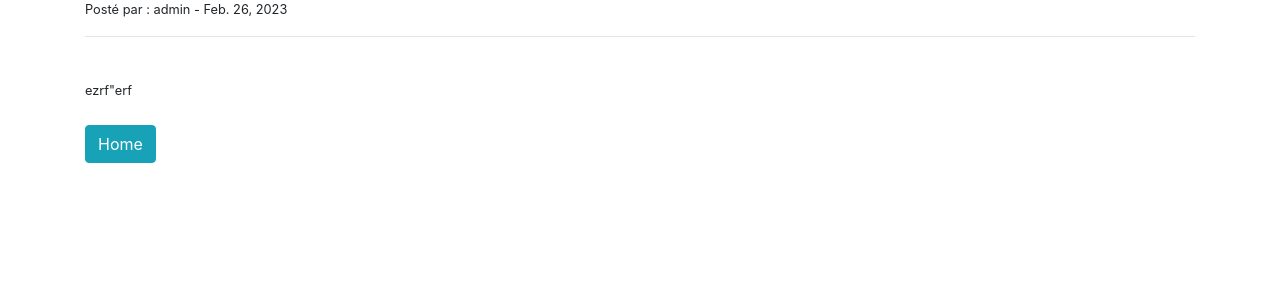
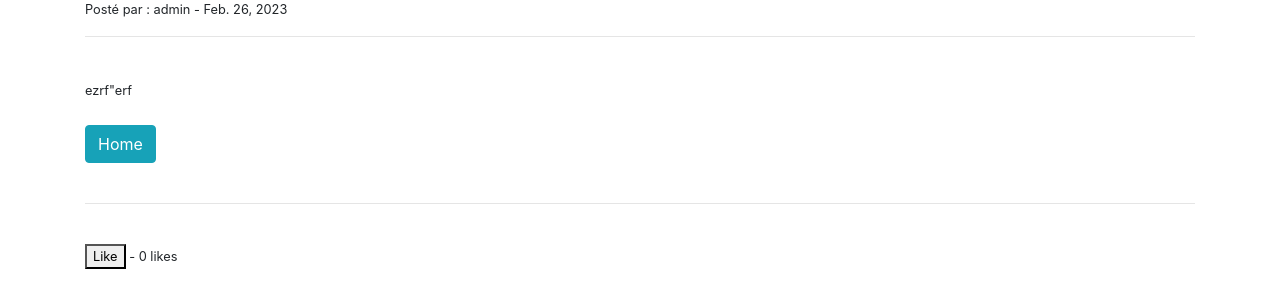
Before and after one commit to Myriuss/Plateforme_resume, a Django app: page /post/6 in a window 1280 px wide. Shown: the part 140-448 px from the top of the page. Run offline with Django 4.2, Linux system fonts and the light colour scheme; data comes from the database, SQL or seed files in the repository; both versions use the stored data as it was after the commit.

Commit message:
:sparkles: like button added

```diff
--- a/blog/LeBlog/models.py
+++ b/blog/LeBlog/models.py
@@ -20,6 +20,10 @@ class Post(models.Model):
         body = models.TextField()
         post_date = models.DateField(auto_now_add=True)
         categorie = models.CharField(max_length=255)
+        likes = models.ManyToManyField(User, related_name='resumee')
+
+        def total_likes(self):
+                return self.likes.count()
 
         def __str__(self):
             return self.title + ' | ' + str(self.author)
--- a/blog/LeBlog/templates/post_details.html
+++ b/blog/LeBlog/templates/post_details.html
@@ -20,6 +20,18 @@
 <br/><br/>
 
 <a href="{% url 'home' %}" class="btn btn-info">Home</a>
+<br/><br/>
+
+<hr>
+<br/>
+<form action="{% url 'like_post' post.pk %}" method="POST">
+    {% csrf_token %}
+    <button type="submit", name="post_id", value="{{ post.id }}", id="btn btn-primary btn-sm">
+        Like
+    </button> - {{ total_likes }}
+    likes
+
+</form>
 
 
 {% endblock %}
--- a/blog/LeBlog/urls.py
+++ b/blog/LeBlog/urls.py
@@ -1,5 +1,5 @@
 from django.urls import path
-from .views import HomeView, PostDetailView, AddPostView, UpdatePostView, DeletePostView, AddCatView, CategoryView, CategoryListView
+from .views import HomeView, PostDetailView, AddPostView, UpdatePostView, DeletePostView, AddCatView, CategoryView, CategoryListView, LikeView
 #from . import views
 
 urlpatterns = [
@@ -12,6 +12,7 @@ urlpatterns = [
     path('post/<int:pk>/delete/', DeletePostView.as_view(), name="delete_post"),
     path('categorie/<str:cats>/', CategoryView, name='categorie'),
     path('categories_list', CategoryListView, name='categories_list'),
+    path('like/<int:pk>', LikeView, name='like_post'),
 
 
 ]
--- a/blog/LeBlog/views.py
+++ b/blog/LeBlog/views.py
@@ -1,8 +1,9 @@
-from django.shortcuts import render
+from django.shortcuts import render, get_object_or_404
 from django.views.generic import ListView, DetailView, CreateView, UpdateView, DeleteView
 from .models import Post, Categorie
 from .forms import PostForm, EditPostForm
-from django.urls import reverse_lazy
+from django.urls import reverse_lazy, reverse
+from django.http import HttpResponseRedirect
 
 
 
@@ -10,6 +11,11 @@ from django.urls import reverse_lazy
 # same thing but details of one record
 # def home(request):
 # return render(request, 'home.html', {})
+
+def LikeView (request, pk):
+    post = get_object_or_404(Post, id=request.POST.get('post_id'))
+    post.likes.add(request.user)
+    return HttpResponseRedirect(reverse('post-details', args=[str(pk)]))
 
 class HomeView(ListView):
     model = Post
@@ -37,7 +43,10 @@ class PostDetailView(DetailView):
     def get_context_data(self, *args, **kwargs):
         cat_menu = Categorie.objects.all()
         context = super(PostDetailView, self).get_context_data(*args, **kwargs)
+        stuff = get_object_or_404(Post, id=self.kwargs['pk'])
+        total_likes = stuff.total_likes()
         context["cat_menu"] = cat_menu
+        context["total_likes"] = total_likes
         return context
 
 
```
Also changed, not shown: blog/LeBlog/migrations/0006_post_likes.py (added), blog/db.sqlite3.
